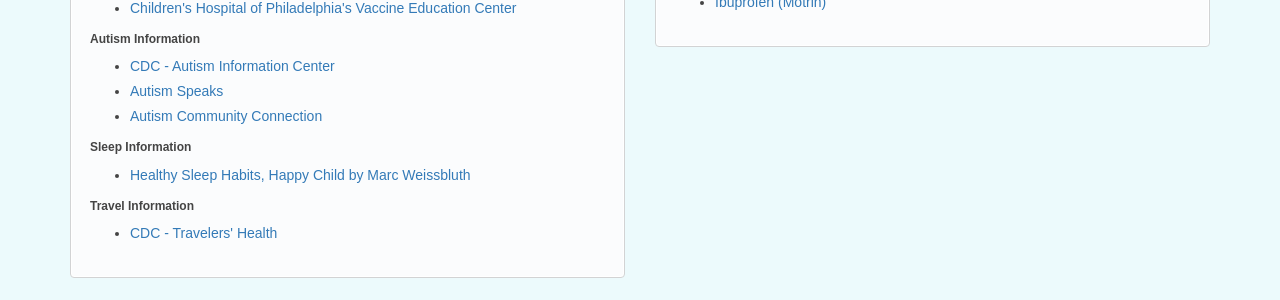
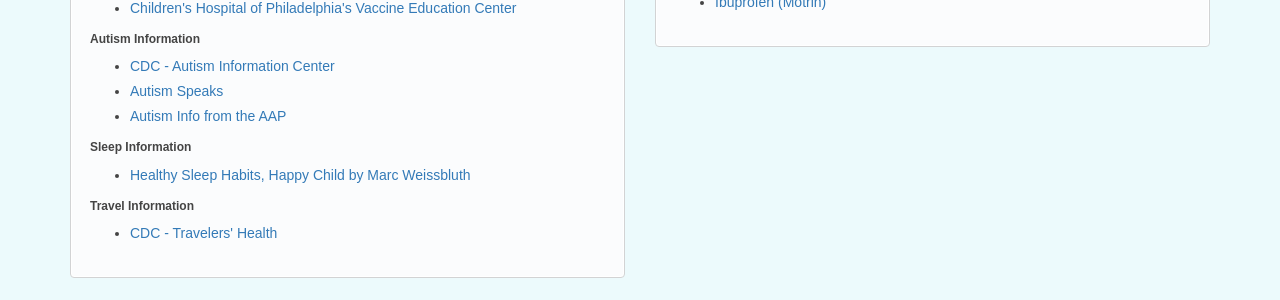
Before and after one commit to chpweb/web, a Jekyll site: the page built from health-information.html, in a window 1280 px wide. Shown: the part 964-1264 px from the top of the page. Built offline with Jekyll 4.4.1, drawn with Linux system fonts in a browser that asks for light colours; some web fonts are replaced; comment, search, counter and statistics services are not loaded.

Commit message:
Update health-information.html

```diff
--- a/health-information.html
+++ b/health-information.html
@@ -50,7 +50,7 @@
           <ul>
             <li><a href="http://www.cdc.gov/ncbddd/autism" class="offsite-link" target="_blank">CDC - Autism Information Center</a></li>
             <li><a href="https://www.autismspeaks.org/" class="offsite-link" target="_blank">Autism Speaks</a></li>
-            <li><a href="http://autismcommunityconnection.com" class="offsite-link" target="_blank">Autism Community Connection</a></li>
+            <li><a href="https://www.healthychildren.org/English/health-issues/conditions/Autism/Pages/default.aspx" class="offsite-link" target="_blank">Autism Info from the AAP</a></li>
           </ul>
           <h6>Sleep Information</h6>
           <ul>
```
